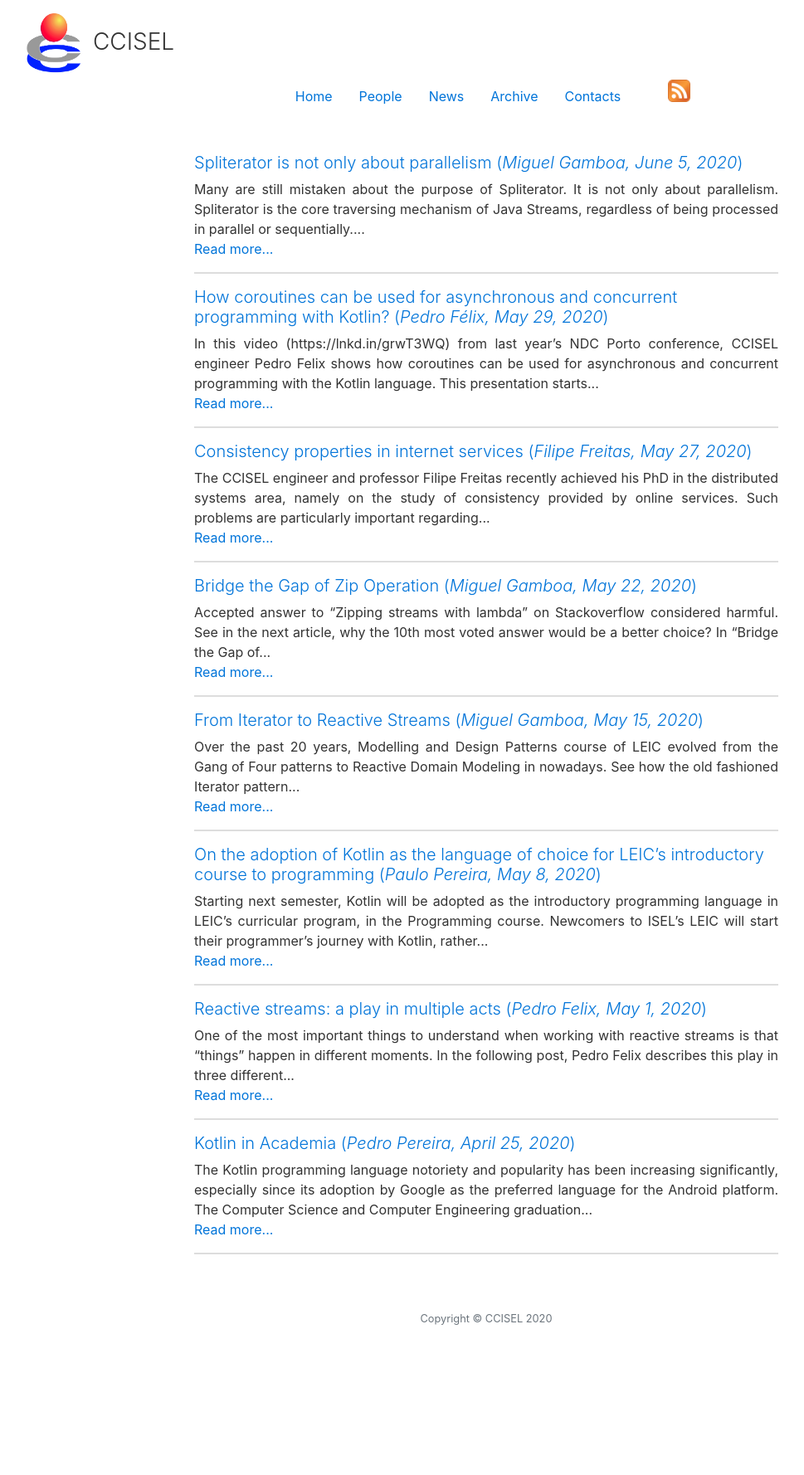
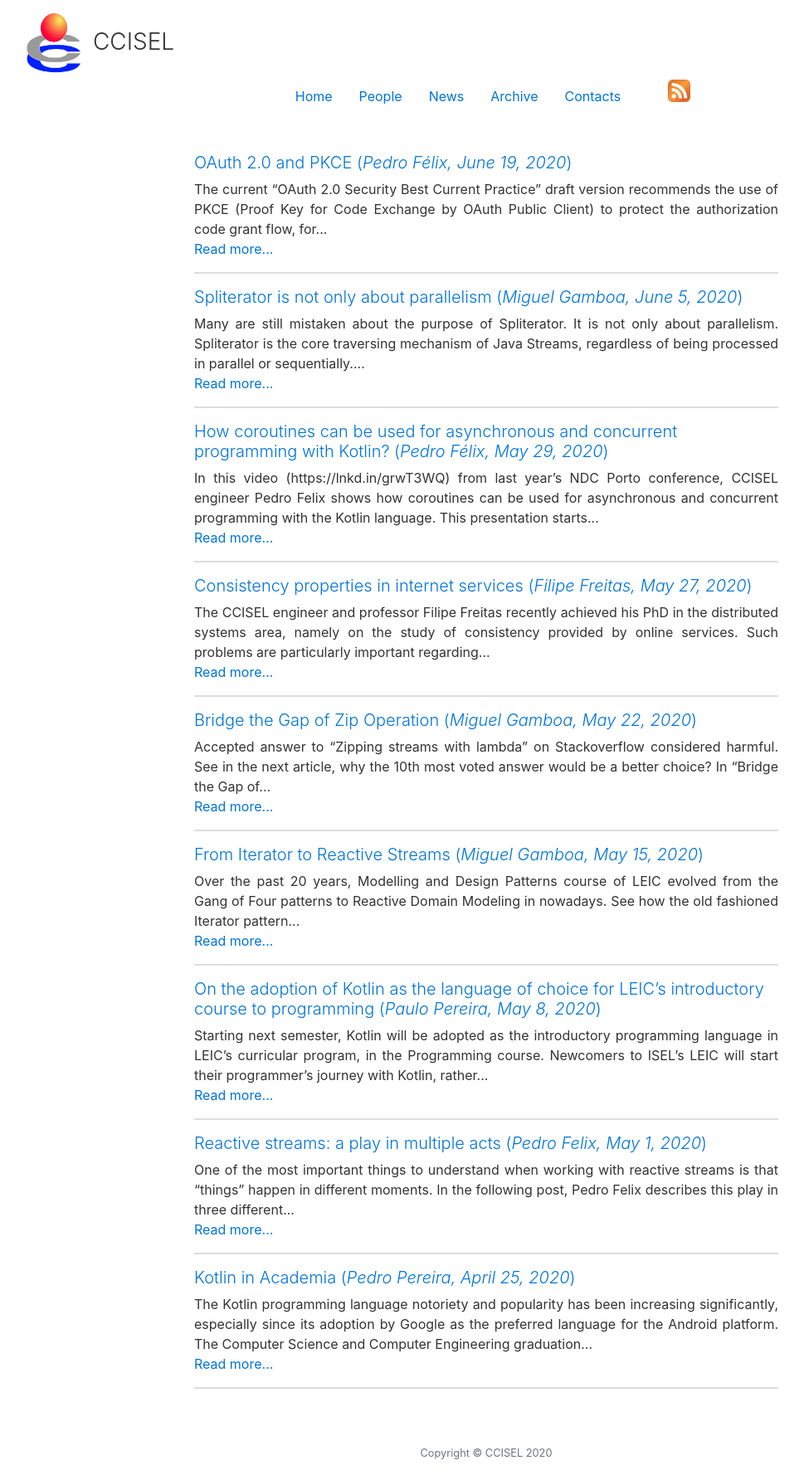
Before and after one commit to jpatri/ccisel.github.io, a Jekyll site: the page built from news.md, in a window 1280 px wide. Shown: the whole page at 83% size, without its empty margins (54-1023 px from the left). Built offline with Jekyll 4.4.1, drawn with Linux system fonts in a browser that asks for light colours; before the commit the page ends 1616 px from its top, so only the background shows below that.

Commit message:
New post Felix Oauth and PKCE

```diff
--- /dev/null
+++ b/_posts/2020-06-19-felix-oauth-pkce.md
@@ -0,0 +1,24 @@
+---
+layout: post
+title: OAuth 2.0 and PKCE
+date: 2020-06-19
+type: post
+published: true
+status: publish
+categories: []
+tags: []
+author:
+  login: pmhfelix
+  email:
+  display_name: Pedro Félix
+
+---
+
+The current
+[“OAuth 2.0 Security Best Current Practice”](https://tools.ietf.org/html/draft-ietf-oauth-security-topics-15)
+draft version recommends the use of PKCE (Proof Key for Code Exchange by OAuth
+Public Client) to protect the authorization code grant flow, for all types of
+applications and not only for native applications.
+See this [post](https://blog.pedrofelix.org/2016/02/15/oauth-2-0-and-pkce/)
+from CCISEL engineer Pedro Félix, where he describes the goals and mechanics of
+PKCE.
--- a/news.md
+++ b/news.md
@@ -4,7 +4,7 @@ title: "News"
 description: "Change log and other updates"
 ---
 
-{% for post in site.posts limit:8 %}
+{% for post in site.posts limit:9 %}
 <div class="post-preview">
     <a href="{{ post.url | prepend: site.baseurl }}">
         <h5 class="post-title">
```
Also changed, not shown: archive.md (+1 -1 lines).
